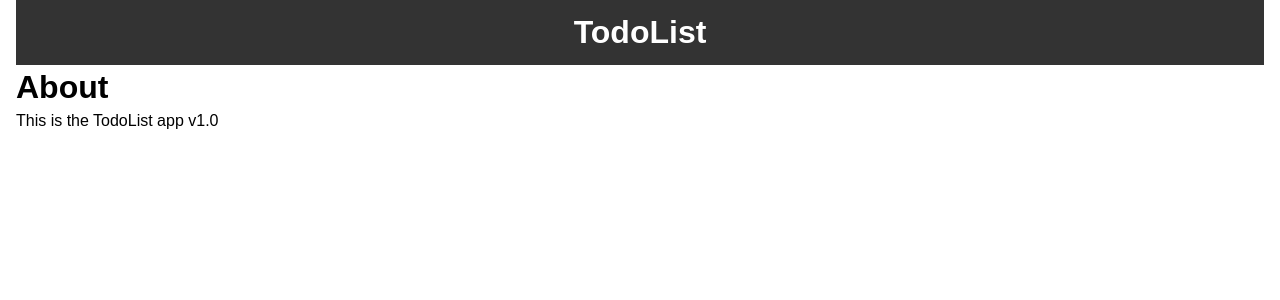
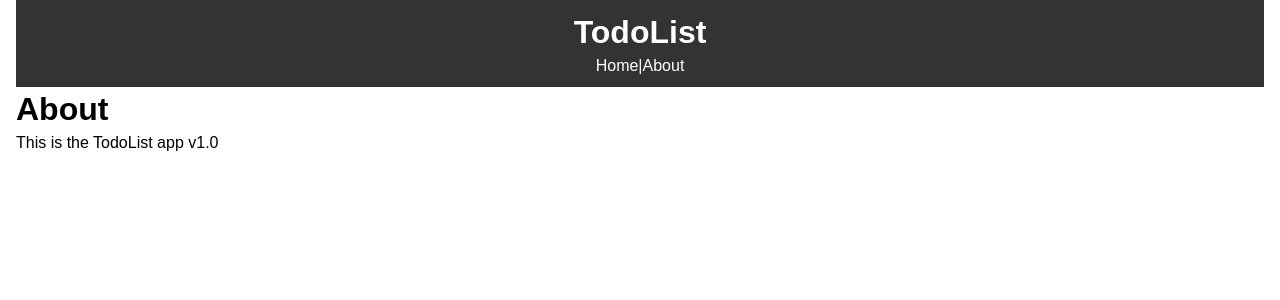
Before and after one commit to ashdeepupadhyay/TODO-APP-REACT, a React (Create React App) app: page /about in a window 1280 px wide. Shown: the top 300 px of the page. Built offline with nearby package versions, Linux system fonts and the light colour scheme.

Commit message:
adding link to header of different pages

```diff
--- a/src/components/layouts/Header.js
+++ b/src/components/layouts/Header.js
@@ -1,9 +1,12 @@
-import React from 'react'
+import React from 'react';
+import {Link}from 'react-router-dom';
 
 export default function Header() {
   return (
     <header style={headerStyle}>
         <h1>TodoList</h1>
+        <Link style={linkStyle} to="/">Home</Link>|
+        <Link style={linkStyle} to="/about">About</Link>
     </header>
   )
 }
@@ -14,3 +17,8 @@ const headerStyle={
     textAlign:'center',
     padding:'10px'
 }
+
+const linkStyle={
+  color:'#fff',
+  textDecoration:'none'
+}
```
